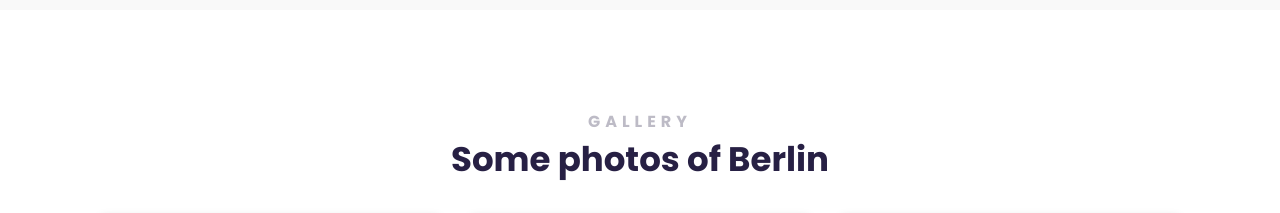
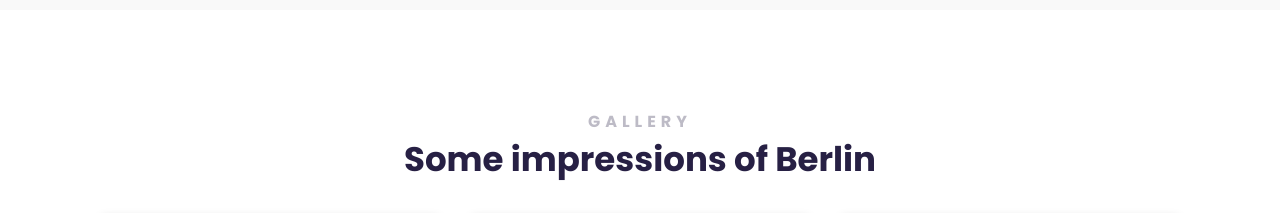
Before and after one commit to ter-gav/travel-project, a plain HTML site: page index.html in a window 1280 px wide. Shown: the part 2360-2573 px from the top of the page. Drawn offline with Linux system fonts and the light colour scheme; a script that the page names is missing.

Commit message:
changed the h3 in the Gallery section

```diff
--- a/index.html
+++ b/index.html
@@ -163,7 +163,7 @@
         </section>
         <section class="tertiary">
           <h2 class="text-center">Gallery</h2>
-          <h3 class="text-center">Some photos of Berlin</h3>
+          <h3 class="text-center">Some impressions of Berlin</h3>
           <div class="grid grid-3-columns instagram-embeds">
             <blockquote
               class="instagram-media"
```
